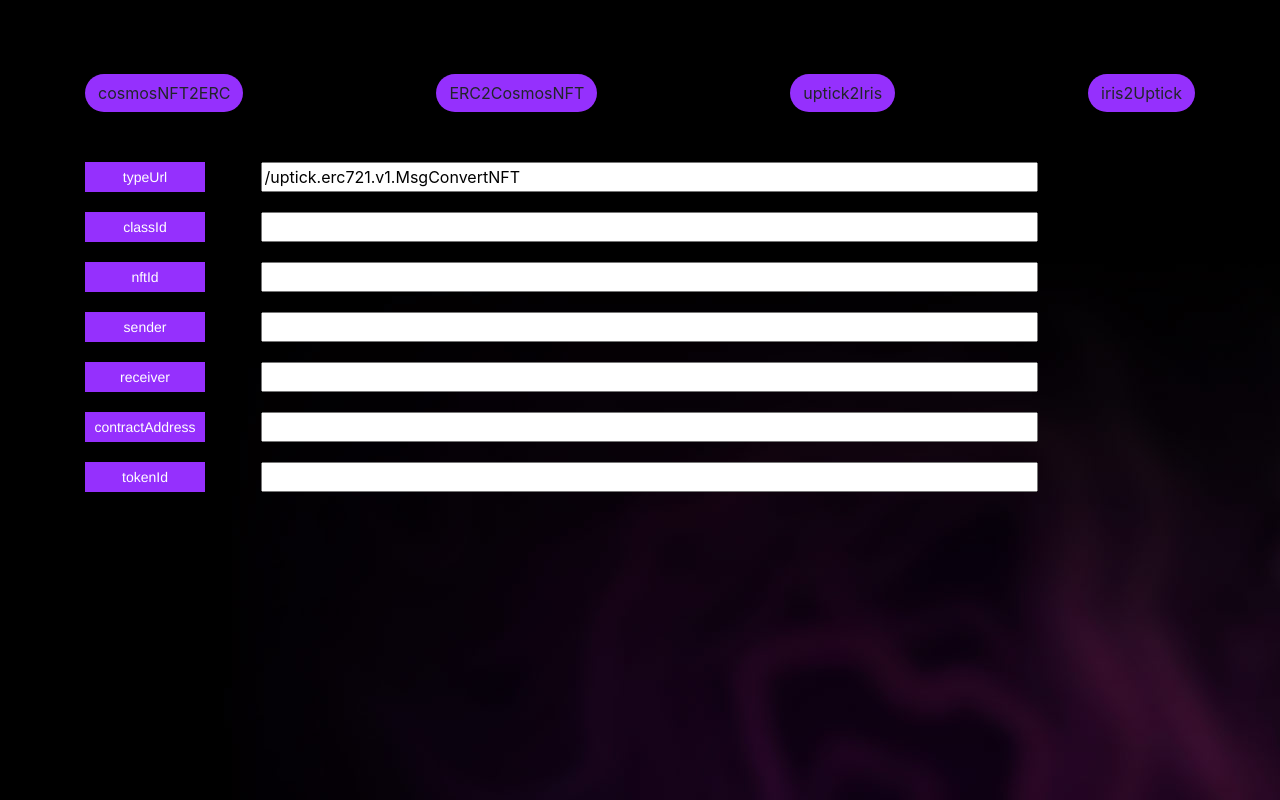
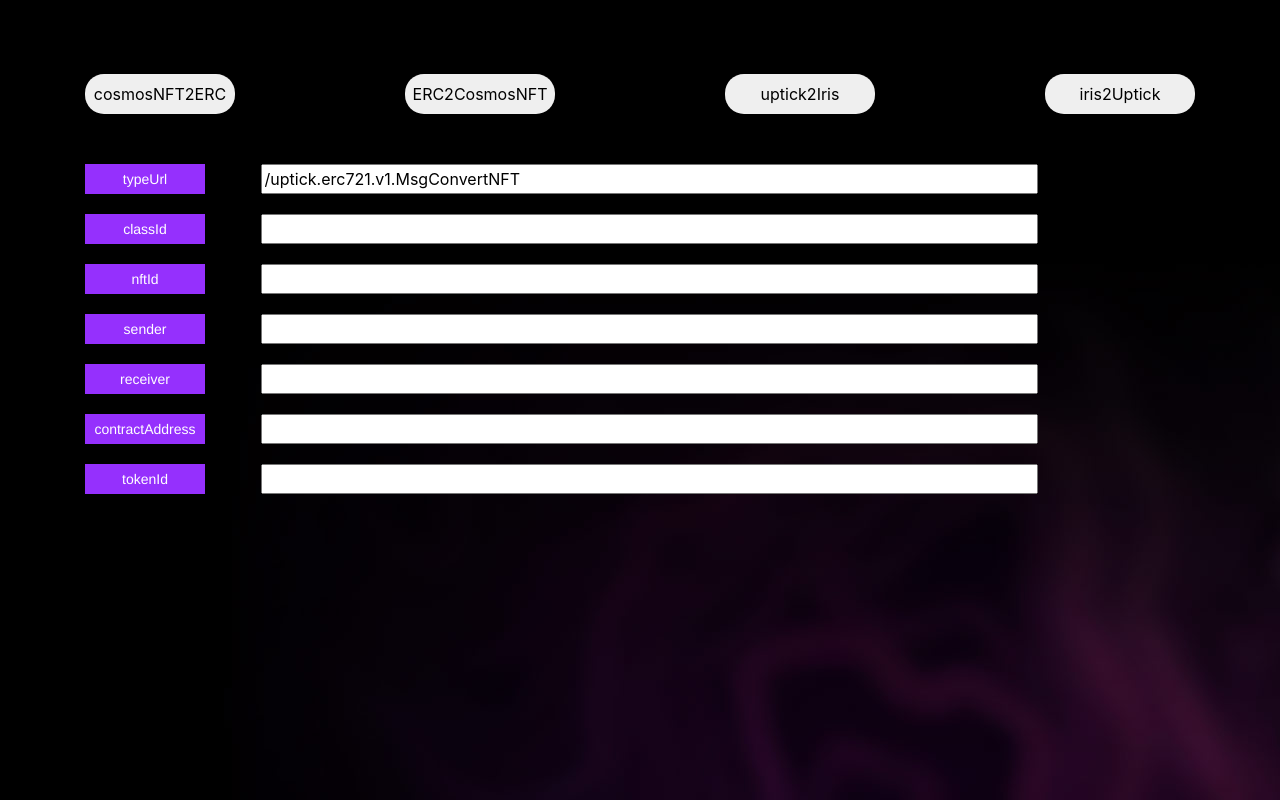
Before and after one commit to uptSmart/gon-uptickDemo, a website: page index.html in a window 1280 px wide. Drawn offline with nearby package versions, Linux system fonts and the light colour scheme.

Commit message:
修改样式

```diff
--- a/index.html
+++ b/index.html
@@ -20,11 +20,11 @@
             <form name="sendForm" class="form"  >
 
                 <!-- <button class="btn btn-primary" onclick="sendCoin()" type="button">sendCoin</button> -->
-                <button class="btn "  onclick="convertCosmosNFT2ERC(),showForm('form1')"  type="button" >cosmosNFT2ERC</button>
-                <button class="btn " onclick="convertERC2CosmosNFT(),showForm('form2')" type="button">ERC2CosmosNFT</button>
+                <button class="btnform1 "  onclick="convertCosmosNFT2ERC(),showForm('form1')"  type="button" >cosmosNFT2ERC</button>
+                <button class="btnform2 " onclick="convertERC2CosmosNFT(),showForm('form2')" type="button">ERC2CosmosNFT</button>
 
-                <button class="btn " onclick="uptick2Iris(),showForm('form3')" type="button">uptick2Iris</button>
-                <button class="btn " onclick="iris2Uptick(),showForm('form4')" type="button">iris2Uptick</button>
+                <button class="btnform3 " onclick="uptick2Iris(),showForm('form3')" type="button">uptick2Iris</button>
+                <button class="btnform4 " onclick="iris2Uptick(),showForm('form4')" type="button">iris2Uptick</button>
 
 
             </form>
@@ -195,16 +195,56 @@
 
         document.getElementById(id).style.display = 'inline-block'
         // document.getElementById(id).style.background = '#9530fd'
+        let select = localStorage.getItem('selectBtn')
+        if(select){
+            document.getElementsByClassName(select)[0].classList.remove('background')
+        }
+        document.getElementsByClassName('btnform1').background = 'silver'
+        document.getElementsByClassName('btnform2').background = 'silver'
+        document.getElementsByClassName('btnform3').background = 'silver'
+        document.getElementsByClassName('btnform4').background = 'silver'
+        localStorage.setItem('selectBtn','btn'+id)
+        document.getElementsByClassName('btn'+id)[0].classList.add('background')
         }
     </script>
     <style>
         #app{
             margin-top:50px;
         }
-        .btn{
-            background-color: #9530fd;
+        .background{
+            background: #9530fd !important;
+        }
+        .btnform1{
+            width: 150px;
+            height: 40px;
+
             /* background-color: silver; */
             border-radius: 19px;
+            border: 1px;
+        }
+        .btnform2{
+            width: 150px;
+            height: 40px;
+
+            /* background-color: silver; */
+            border-radius: 19px;
+            border: 1px;
+        }
+        .btnform3{
+            width: 150px;
+            height: 40px;
+
+            /* background-color: silver; */
+            border-radius: 19px;
+            border: 1px;
+        }
+        .btnform4{
+            width: 150px;
+            height: 40px;
+
+            /* background-color: silver; */
+            border-radius: 19px;
+            border: 1px;
         }
         .form{
             display: flex;
```
